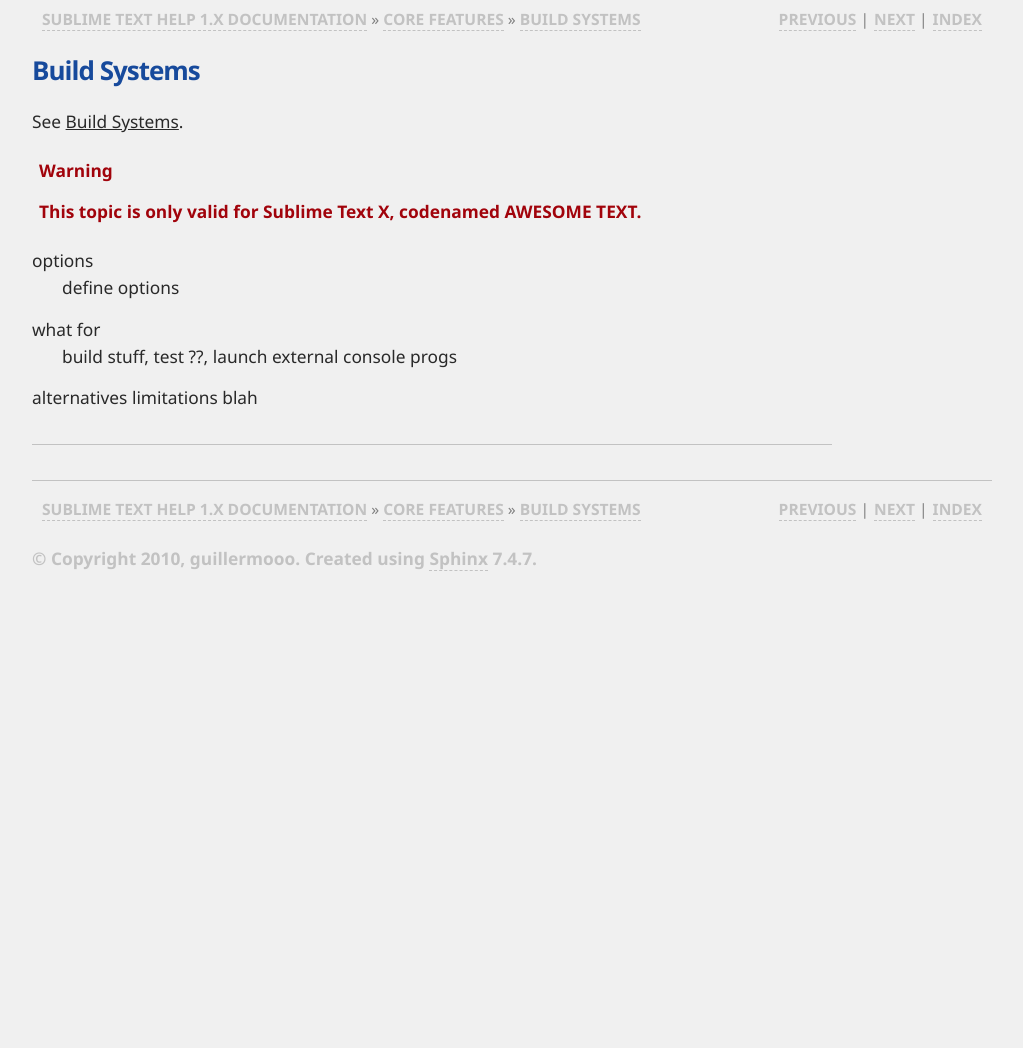
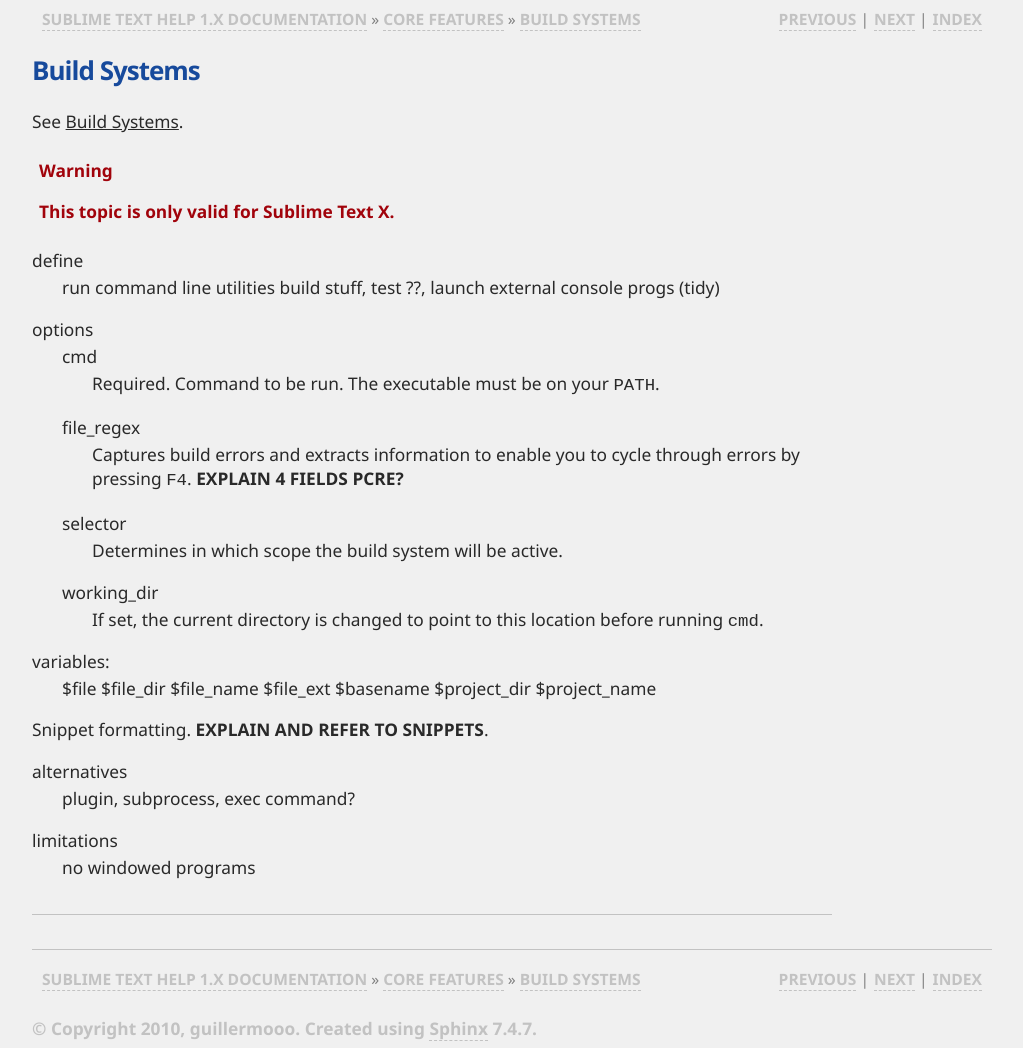
Before and after one commit to guillermooo/sublime-undocs, a Sphinx documentation site: the page built from source/core/build_systems.rst, in a window 1280 px wide. Shown: the whole page, without its empty margins (128-1151 px from the left). Built offline with Sphinx 7.4.7, drawn with Linux system fonts in a browser that asks for light colours; before the commit the page ends 900 px from its top, so only the background shows below that.

Commit message:
Added more topic stubs.

```diff
--- a/source/core/build_systems.rst
+++ b/source/core/build_systems.rst
@@ -5,12 +5,37 @@
 
 .. warning::
 
-    This topic is only valid for Sublime Text X, codenamed AWESOME TEXT.
+    This topic is only valid for Sublime Text X.
+
+define
+    run command line utilities
+    build stuff, test ??, launch external console progs (tidy)
 
 options
-    define options
-what for
-    build stuff, test ??, launch external console progs
+    cmd
+        Required. Command to be run. The executable must be on your ``PATH``.
+    file_regex
+        Captures build errors and extracts information to enable you to cycle
+        through errors by pressing ``F4``. **EXPLAIN 4 FIELDS PCRE?**
+    selector
+        Determines in which scope the build system will be active.
+    working_dir
+        If set, the current directory is changed to point to this location
+        before running ``cmd``.
+
+variables:
+    $file
+    $file_dir
+    $file_name
+    $file_ext
+    $basename
+    $project_dir
+    $project_name
+
+Snippet formatting. **EXPLAIN AND REFER TO SNIPPETS**.
+
 alternatives
+    plugin, subprocess, exec command?
+
 limitations
-blah
+    no windowed programs
--- a/source/extensibility/extensibility.rst
+++ b/source/extensibility/extensibility.rst
@@ -9,3 +9,5 @@
     macros
     snippets
     syntaxdefs
+    plugins
+    packages
--- /dev/null
+++ b/source/extensibility/packages.rst
@@ -0,0 +1,2 @@
+Packages
+========
--- /dev/null
+++ b/source/extensibility/plugins.rst
@@ -0,0 +1,2 @@
+Plugin
+======
--- /dev/null
+++ b/source/reference/api.rst
@@ -0,0 +1,2 @@
+Python API
+==========
--- a/source/reference/reference.rst
+++ b/source/reference/reference.rst
@@ -11,3 +11,4 @@
 
     snippets
     syntaxdefs
+    api
```
